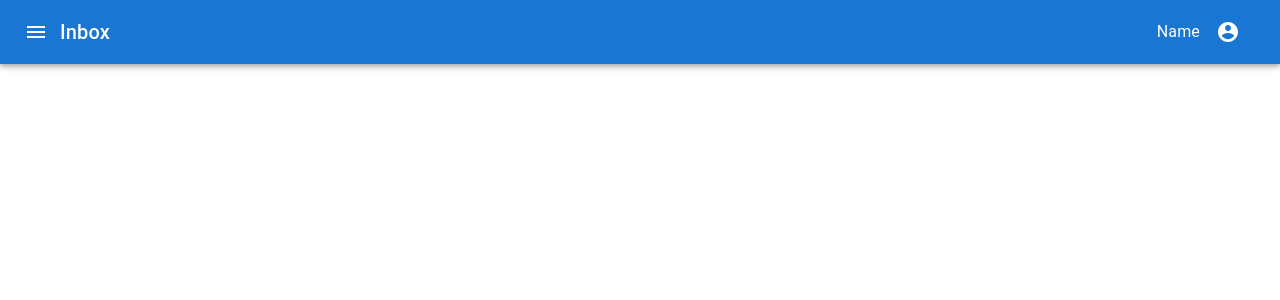
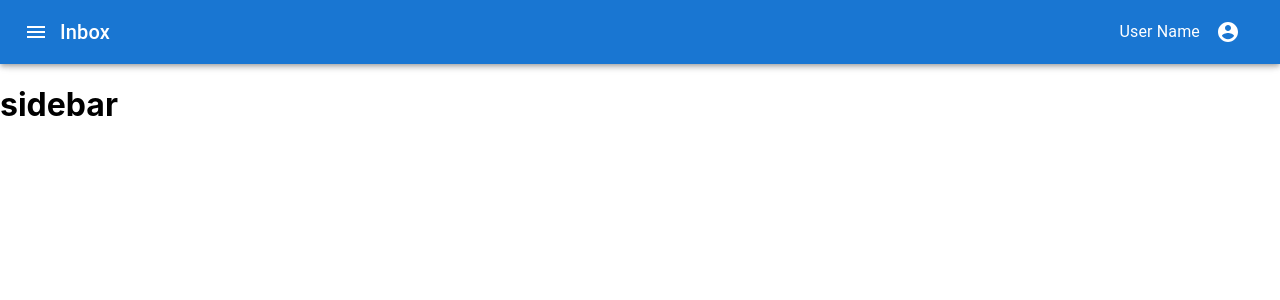
Before and after one commit to Ishnoor-Singh/EmailClient, a React (Create React App) app in the folder frontend/: page / in a window 1280 px wide. Both pictures are taken after a click on the button "Menu". Shown: the top 300 px of the page. Built offline with nearby package versions, Linux system fonts and the light colour scheme.

Commit message:
InboxView file created

```diff
--- a/frontend/src/App.js
+++ b/frontend/src/App.js
@@ -1,12 +1,13 @@
 import React from 'react';
 import logo from './logo.svg';
 import './App.css';
-import TopBar from "./js/components/TopBar";
+import InboxView from "./InboxView";
 
 function App() {
   return (
-    <TopBar>
-    </TopBar>
+    <div>
+    <InboxView/>
+    </div>
   );
 }
 
--- /dev/null
+++ b/frontend/src/InboxView.jsx
@@ -0,0 +1,39 @@
+import React, { Component } from 'react';
+import { styled, StylesProvider } from '@material-ui/styles';
+import TopBar from "./js/components/TopBar";
+import { Container } from '@material-ui/core';
+
+export default class InboxView extends Component {
+    constructor(props){
+        super(props);
+        this.state = {
+            name : "User Name",
+            menu : false
+        }
+        this.openMenu = this.openMenu.bind();
+    }
+
+    openMenu = () => {
+        this.setState({menu : !this.state.menu});
+        console.log(this.state.menu);
+    }
+
+    render(props){
+        return (
+            <StylesProvider injectFirst>
+            <Page>
+                <TopBar name = {this.state.name} openMenu = {this.openMenu}/>
+                {this.state.menu && <h1>sidebar</h1>}
+            </Page>
+            </StylesProvider>
+        );
+    }
+}
+
+const Page = styled('div')({
+    position : "fixed",
+    left : 0,
+    top : 0,
+    height : "100%",
+    width : "100%"
+})
--- a/frontend/src/js/components/TopBar.jsx
+++ b/frontend/src/js/components/TopBar.jsx
@@ -16,16 +16,13 @@ import Box from '@material-ui/core/Box';
 class TopBar extends Component {
     constructor(props){
         super(props);
-        this.state = {
-            name: "Name"
-        }
+
     }
-    render() {
+    render(props) {
         return (
-            <StylesProvider injectFirst>
                 <Bar position="static" width = "100%">
                     <MenuContainer>
-                        <IconButton edge="start" color="inherit" aria-label="Menu">
+                        <IconButton edge="start" color="inherit" aria-label="Menu" onClick = {this.props.openMenu}>
                             <MenuIcon order =  "10"/>
                         </IconButton>
                         <Box flexGrow={1}>
@@ -33,13 +30,12 @@ class TopBar extends Component {
                             Inbox
                             </Typography>
                         </Box>
-                        <Typography  varient = "h6" color="inherit">{this.state.name}</Typography>
+                        <Typography  varient = "h6" color="inherit">{this.props.name}</Typography>
                         <MenuItem>
                             <AccountCircle></AccountCircle>
                         </MenuItem>
                     </MenuContainer>
                 </Bar>
-            </StylesProvider>
         );
     }
 }
```
